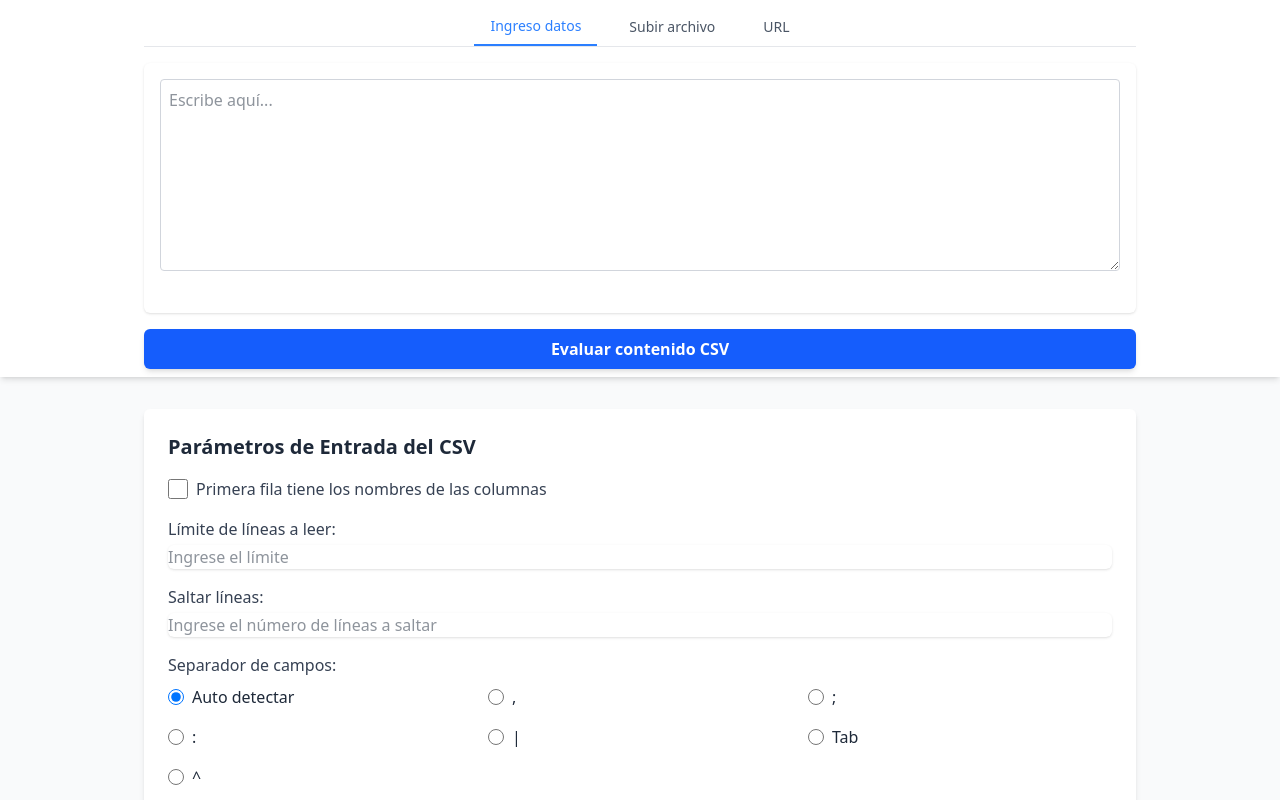
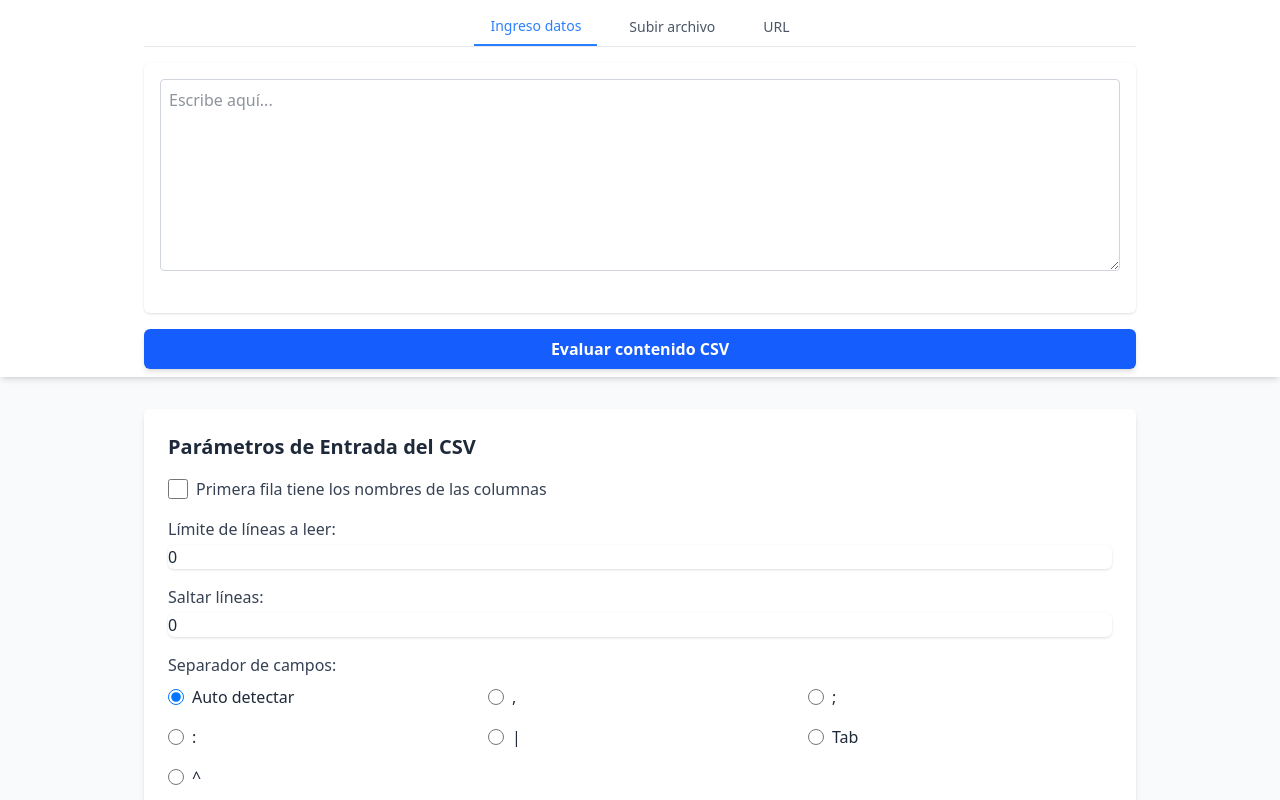
Before and after one commit to Fhernd/proy10_convertidor_csv_sql, a Vue app: page / in a window 1280 px wide. Shown: the top 800 px of the page. Built offline with nearby package versions, Linux system fonts and the light colour scheme; the HTML template or start-up script is replaced by a standard one.

Commit message:
Lectura de los valores de los parámetros del componente OpcionesEntrada en el componente padre App.

```diff
--- a/src/App.vue
+++ b/src/App.vue
@@ -67,6 +67,13 @@ import { csvUtils } from '@/utils';
 const delimitador = ref("auto");
 const contenidoCsv = ref("");
 
+const params = ref({
+  primeraFilaEncabezados: false,
+  limiteLineas: null,
+  lineasOmitidas: null,
+  delimitador: delimitador.value,
+});
+
 const evaluarContenidoCsv = () => {
   Papa.parse(contenidoCsv.value, {
     header: true,
--- a/src/components/OpcionesEntrada.vue
+++ b/src/components/OpcionesEntrada.vue
@@ -6,7 +6,7 @@
     <!-- Checkbox: Primera fila tiene nombres de columnas -->
     <div class="mb-4">
       <label class="flex items-center space-x-2">
-        <input type="checkbox" v-model="params.firstRowHeaders"
+        <input type="checkbox" v-model="params.primeraFilaEncabezados"
           class="h-5 w-5 text-blue-600 border-gray-300 rounded focus:ring focus:ring-blue-200" />
         <span class="text-gray-700">Primera fila tiene los nombres de las columnas</span>
       </label>
@@ -15,14 +15,14 @@
     <!-- Campo de texto: Límite de líneas a leer -->
     <div class="mb-4">
       <label class="block text-gray-700 font-medium mb-1">Límite de líneas a leer:</label>
-      <input type="number" v-model="params.limitLines" placeholder="Ingrese el límite"
+      <input type="number" v-model="params.limiteLineas" placeholder="Ingrese el límite"
         class="w-full border-gray-300 rounded-md shadow-sm focus:ring focus:ring-blue-200 focus:border-blue-500" />
     </div>
 
     <!-- Campo de texto: Saltar líneas -->
     <div class="mb-4">
       <label class="block text-gray-700 font-medium mb-1">Saltar líneas:</label>
-      <input type="number" v-model="params.skipLines" placeholder="Ingrese el número de líneas a saltar"
+      <input type="number" v-model="params.lineasOmitidas" placeholder="Ingrese el número de líneas a saltar"
         class="w-full border-gray-300 rounded-md shadow-sm focus:ring focus:ring-blue-200 focus:border-blue-500" />
     </div>
 
@@ -84,9 +84,9 @@ const props = defineProps({
 });
 
 const params = ref({
-  firstRowHeaders: false,
-  limitLines: null,
-  skipLines: null,
+  primeraFilaEncabezados: false,
+  limiteLineas: 0,
+  lineasOmitidas: 0,
   delimitador: props.delimitador,
 });
 
```
